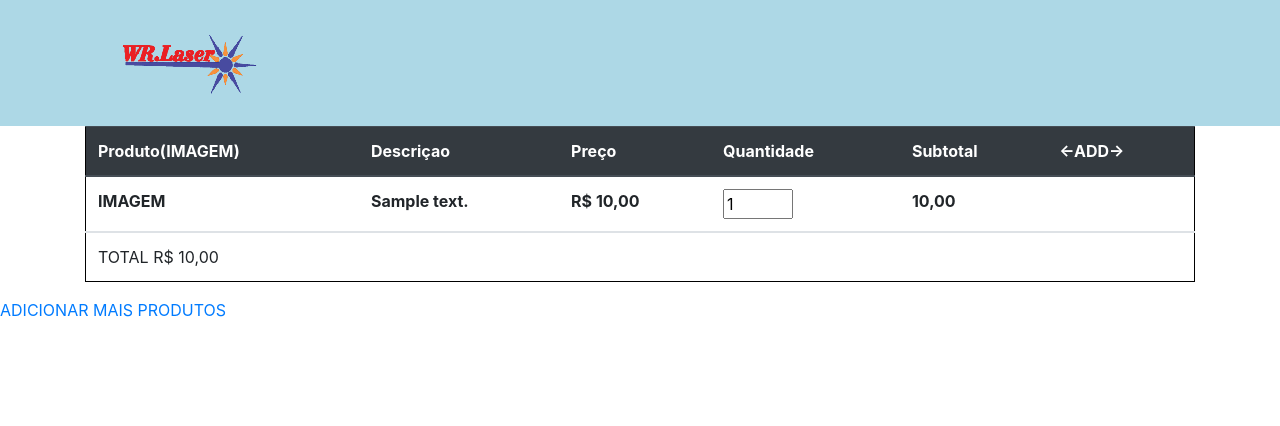
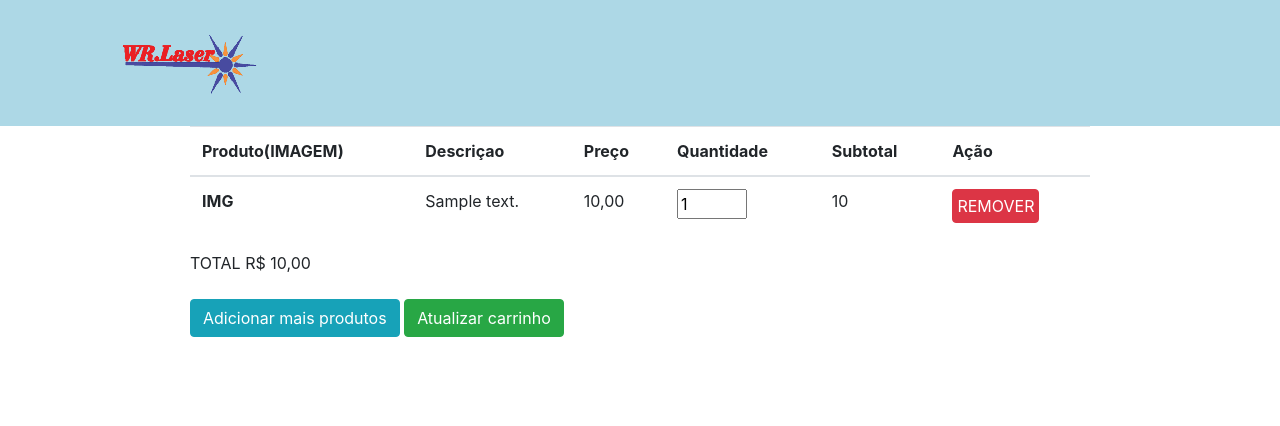
Before and after one commit to AllanAbranches/WR.LASER-SITE, a PHP site: page /carrinho.php?acao=add&id=1 in a window 1280 px wide. Shown: the top 426 px of the page. Run offline with PHP 8.4, Linux system fonts and the light colour scheme; tables that the repository leaves empty or names only in its code hold one stand-in row (values such as "Sample post").

Commit message:
Tela de Carrinho Atualizada
Deletar e atualizar foram adicionados à tela de carrinho

```diff
--- a/wr-lazer/carrinho.php
+++ b/wr-lazer/carrinho.php
@@ -1,7 +1,6 @@
 <?php
 include 'conexao.php';
 session_start();
-
     if(!isset($_SESSION['carrinho'])){
         $_SESSION['carrinho'] = array();
     }
@@ -15,11 +14,34 @@ session_start();
 
     }else{
 
-    $_SESSION['carrinho'][$id_produto]+=1;
+    $_SESSION['carrinho'][$id_produto]=1;
 
     }
+
 }
-
+    //DELETA O PRODUTO SELECIONADO
+    if($_GET['acao']=='del'){
+        $id = intval($_GET['id']);
+        if(isset($_SESSION['carrinho'][$id])){
+            unset($_SESSION['carrinho'][$id]);
+        }
+    }
+    //ATUALIZA O PRODUTO SELECIONADO
+    if($_GET['acao'] == 'update'){
+        if(is_array($_POST['prod'])){
+            foreach($_POST['prod'] as $id => $qtd){
+               $id_produto = intval($id);
+               $qtd = intval($qtd);
+               if(!empty($qtd) || $qtd <> 0){
+                   $_SESSION['carrinho'][$id] = $qtd ;
+               }else{
+                   unset($_SESSION['carrinho'][$id]);
+               }
+            }
+        }
+       }
+       //DEFINE A VARIAVEL TOTAL COMO NULL
+       $TOTAL = null;
 ?>
 
 <!DOCTYPE html>
@@ -37,7 +59,7 @@ session_start();
         <title>Carrinho</title>
     </head>
     <body>
-        <!-- Navigation -->
+<form action="?acao=update" method="POST">
     <nav class="navbar navbar-expand-lg navbar-light"  style="background-color: #ADD8E6;" >
       <div class="container">
         <a class="navbar-brand" href="index.php"><img src="./img/logo.png" width="200px" height="100px" style=" image-rendering: pixelated;"  ></a>
@@ -46,25 +68,22 @@ session_start();
       </button>
       </div>
     </nav>
+    <?php
+echo " <div style='width:900px; margin-left:auto; margin-right:auto; display:block;'>
+<table class='table table-hover'>
+<thead>
+  <tr>
+  <th scope='col'>Produto(IMAGEM)</th>
+  <th scope='col'>Descriçao</th>
+  <th scope='col'>Preço</th>
+  <th scope='col'>Quantidade</th>
+  <th scope='col'>Subtotal</th>
+  <th scope='col'>Ação</th>
+  </tr>
+</thead>";
 
-    <?php
-
-
-echo '        <div class="container">
-<table class="table" style="border:1px solid black;">
-    <thead class="thead-dark">
-        <tr>
-            <th scope="col">Produto(IMAGEM)</th>
-            <th scope="col">Descriçao</th>
-            <th scope="col">Preço</th>
-            <th scope="col">Quantidade</th>
-            <th scope="col">Subtotal</th>
-            <th scope="col"><-ADD-></th>
-        </tr>
-    </thead>';
 if(count($_SESSION['carrinho'])==0){
     echo "<h1 style='font-weight: bold; text-align:center'>SEM NENHUM PRODUTO</h1>";
-
 }else{
 
 foreach($_SESSION['carrinho'] as $id_produto=>$qtd){
@@ -74,38 +93,32 @@ foreach($_SESSION['carrinho'] as $id_produto=>$qtd){
     $Desc = $VAR['descricao_manufaturado'];
     $DIMENSAO = $VAR['dimensao_manufaturado'];
     $valor = number_format($VAR['valor'],2,",",".");
-    $SUBTOTAL =number_format($VAR['valor']*$qtd,2,",",".");
-    $TOTAL = $SUBTOTAL;
+    $SUBTOTAL = $VAR['valor']*$qtd;
+    $TOTAL += $SUBTOTAL;
 
-    echo '
-    <tbody>
+echo "<tbody>
         <tr>
-    <th scope="row">IMAGEM</th>
-    <th>'.$Desc .'</th>
-    <th>R$ '.$valor.'</th>
-    <th><input type="text" style="width:70px" value='.$qtd.'></th>
-    <th>'.$SUBTOTAL.'</th>
-
-  ';
-
+          <th scope='row'>IMG</th>
+          <td>".$Desc."</td>
+          <td>".$valor."</td>
+          <td><input type='number' name='prod[".$id_produto."]' style='width:70px' value=".$qtd."></td>
+          <td>".$SUBTOTAL."</td>
+          <td><a class='btn btn-danger' style='padding:4px;' href='carrinho.php?acao=del&id=".$id_produto."'>REMOVER</a></td>";
 }}
-//print_r($_SESSION['carrinho']);
-//session_destroy();
-
 ?>
         </tr>
     </tbody>
+</table>
 <?php
       echo '<tr>
-    <td colspan="4">TOTAL    R$ '.$TOTAL.'</td>
-    </tr>
-    '
+                <td colspan="4">TOTAL    R$ '.number_format($TOTAL,2,",",".").'</td>
+            </tr><br><br>';
+?>
+    <a href="index.php" class="btn btn-info">Adicionar mais produtos</a>
+<input type="submit" class="btn btn-success" value="Atualizar carrinho">
+</form>
+</div>
+</div>
 
-    ?>
-
-</table>
-
-</div>
-<a href="index.php">ADICIONAR MAIS PRODUTOS</a>
 </body>
 </html>
--- a/wr-lazer/conexao.php
+++ b/wr-lazer/conexao.php
@@ -1,7 +1,7 @@
 <?php
 $localhost = "localhost";
 $username = "root";
-$password = "root";
+$password = "";
 $database = "bd_wrlazer";
 
 $conexao = mysqli_connect($localhost,$username,$password,$database);
```
Also changed, not shown: wr-lazer/index.php (+44 -14 lines), wr-lazer/img/img04.jpg (added), wr-lazer/img/img05.jpg (added). Lines whose indentation alone changed are shown as unchanged.
